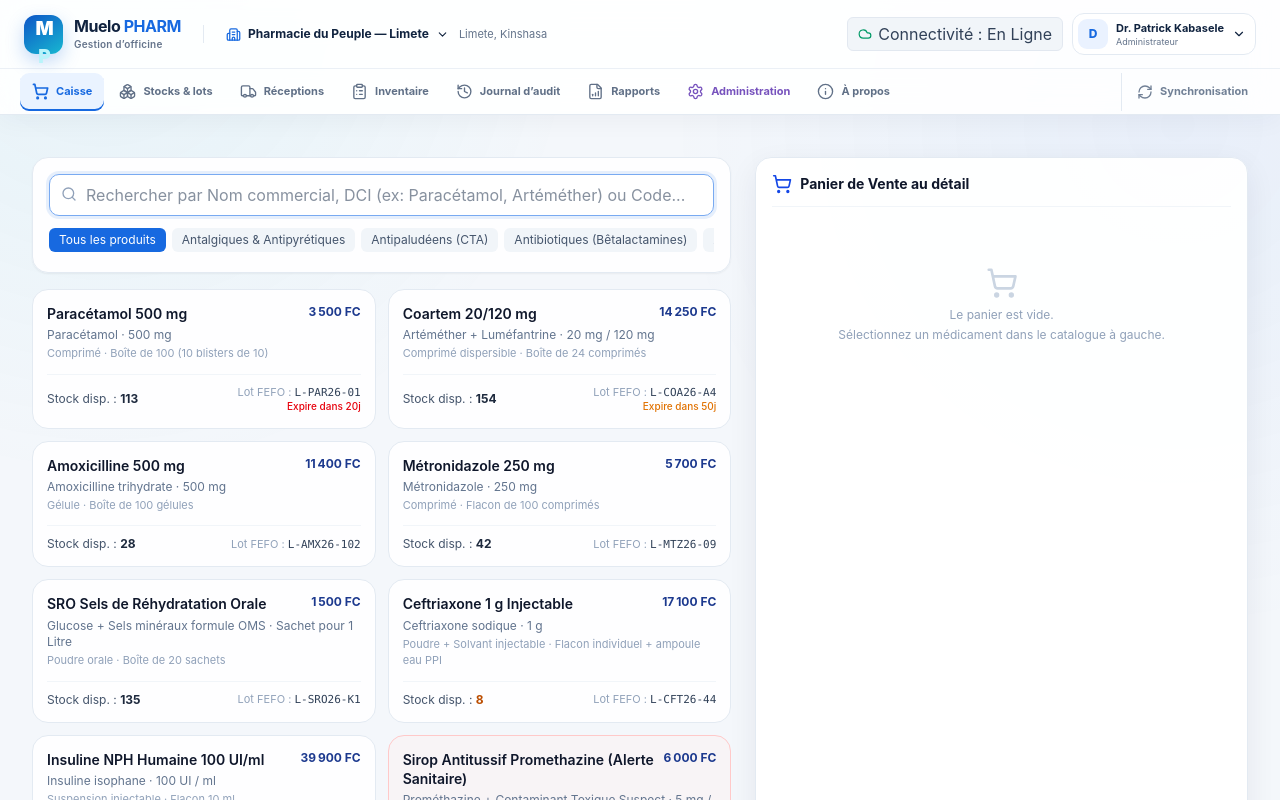
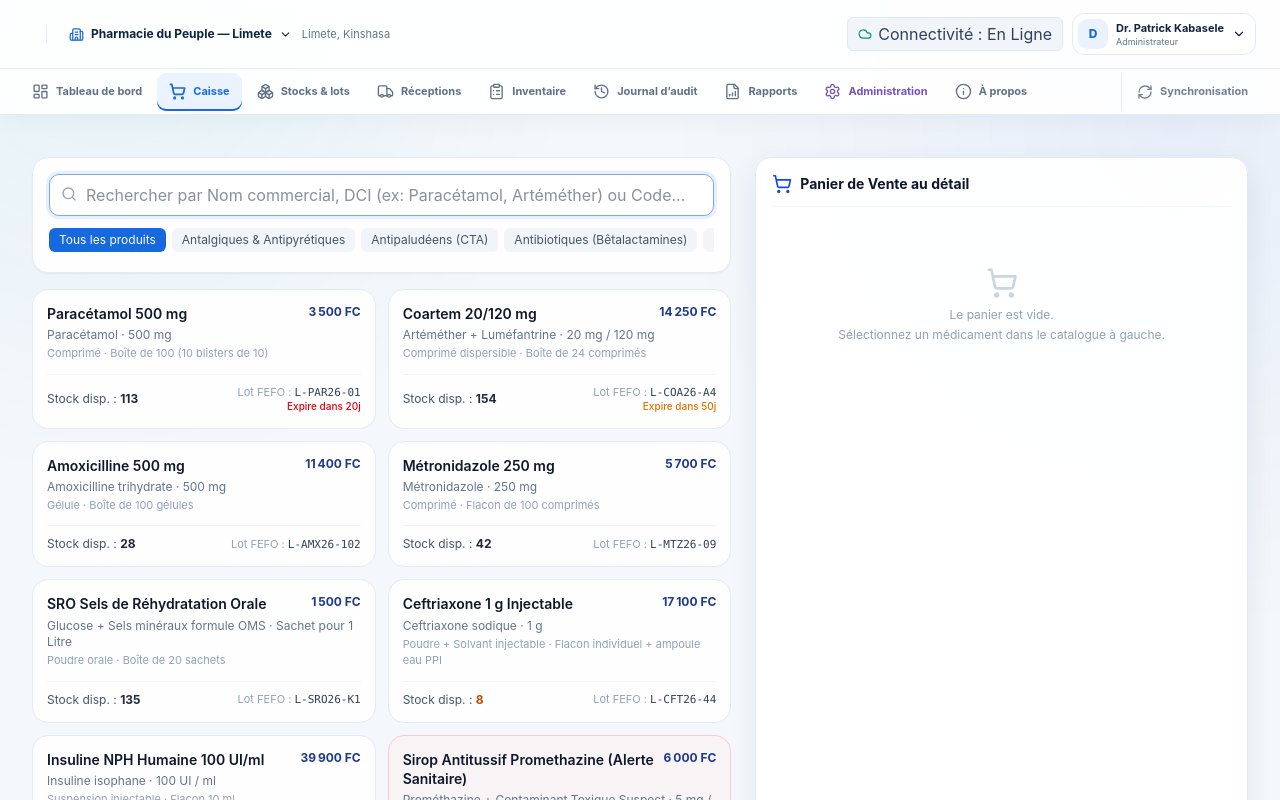
Before and after one commit to Bams17AlmA/Muelo-pharma, a React (Vite) app: page / in a window 1280 px wide. Shown: the top 800 px of the page. Built offline with nearby package versions, Linux system fonts and the light colour scheme.

Commit message:
feat(brand): use Muelo logo and add dashboard navigation

```diff
--- a/src/components/Header.tsx
+++ b/src/components/Header.tsx
@@ -1,8 +1,8 @@
 import React, { useState } from 'react';
 import {
-  Building2, ChevronDown, User as UserIcon, ShoppingCart, Boxes, Truck,
+  Building2, ChevronDown, ShoppingCart, Boxes, Truck,
   ClipboardList, History, FileBarChart, Info, Check, Settings, Menu, X,
-  Wifi, WifiOff, Download, RefreshCw
+  LayoutDashboard, RefreshCw
 } from 'lucide-react';
 import { UserRole } from '../types/pharmacy';
 import { store } from '../services/store';
@@ -10,7 +10,7 @@ import { NetworkStatusBadge } from './NetworkStatusBadge';
 import { PWAInstallButton } from './PWAInstallButton';
 
 export type NavigationTab =
-  | 'pos' | 'stock' | 'receptions' | 'inventory' | 'audit' | 'reports' | 'admin' | 'scope';
+  | 'dashboard' | 'pos' | 'stock' | 'receptions' | 'inventory' | 'audit' | 'reports' | 'admin' | 'scope';
 
 interface HeaderProps {
   currentTab: NavigationTab;
@@ -19,6 +19,7 @@ interface HeaderProps {
 }
 
 const navItems: Array<{ id: NavigationTab; label: string; short: string; icon: React.ElementType }> = [
+  { id: 'dashboard', label: 'Tableau de bord', short: 'Accueil', icon: LayoutDashboard },
   { id: 'pos', label: 'Caisse', short: 'Vente', icon: ShoppingCart },
   { id: 'stock', label: 'Stocks & lots', short: 'Stocks', icon: Boxes },
   { id: 'receptions', label: 'Réceptions', short: 'Entrées', icon: Truck },
@@ -58,12 +59,8 @@ export const Header: React.FC<HeaderProps> = ({ currentTab, onSelectTab, onOpenS
             {mobileOpen ? <X /> : <Menu />}
           </button>
 
-          <button className="muelo-brand" onClick={() => selectTab('pos')} aria-label="Muelo PHARM — Caisse">
-            <span className="muelo-brand-mark">M<span>P</span></span>
-            <span className="muelo-brand-copy">
-              <strong>Muelo <em>PHARM</em></strong>
-              <small>Gestion d’officine</small>
-            </span>
+          <button className="muelo-brand" onClick={() => selectTab('dashboard')} aria-label="Muelo PHARM — Tableau de bord">
+            <img className="muelo-brand-logo" src={`${import.meta.env.BASE_URL}logo.svg`} alt="Muelo PHARM" />
           </button>
 
           <div className="muelo-context">
```
